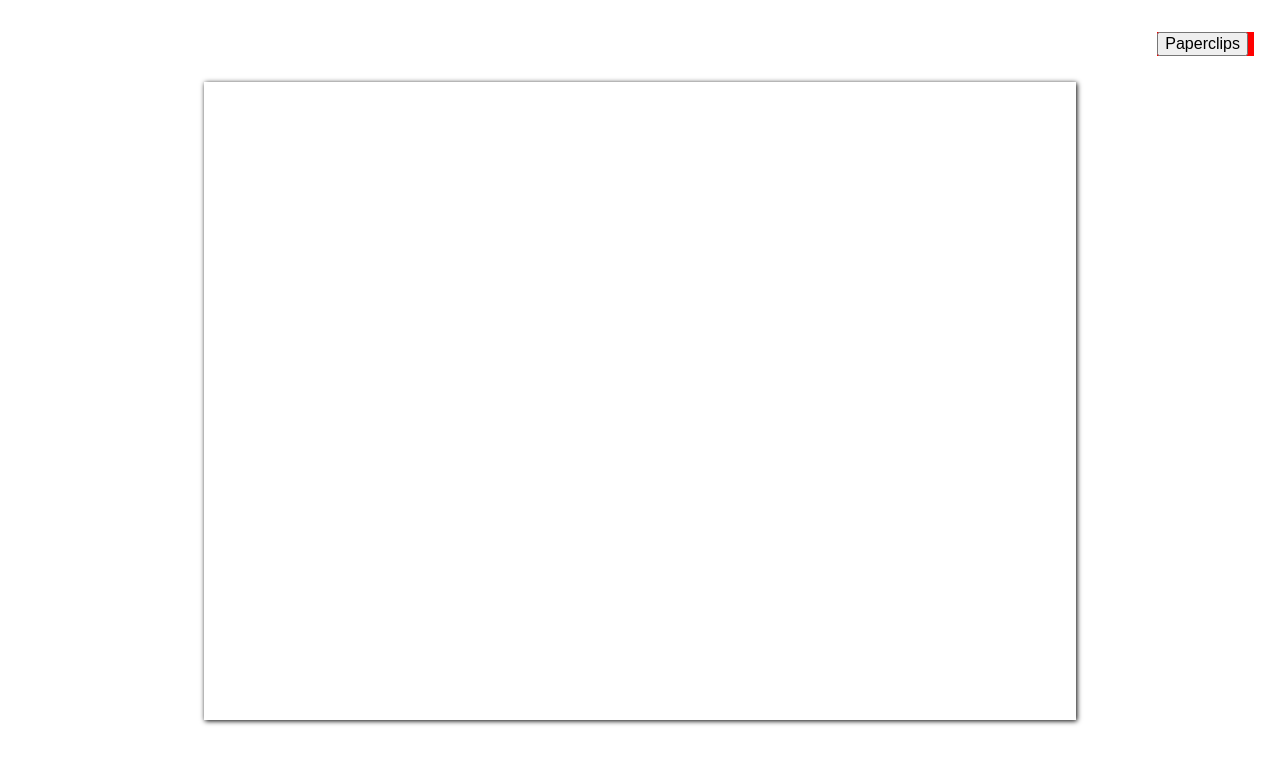
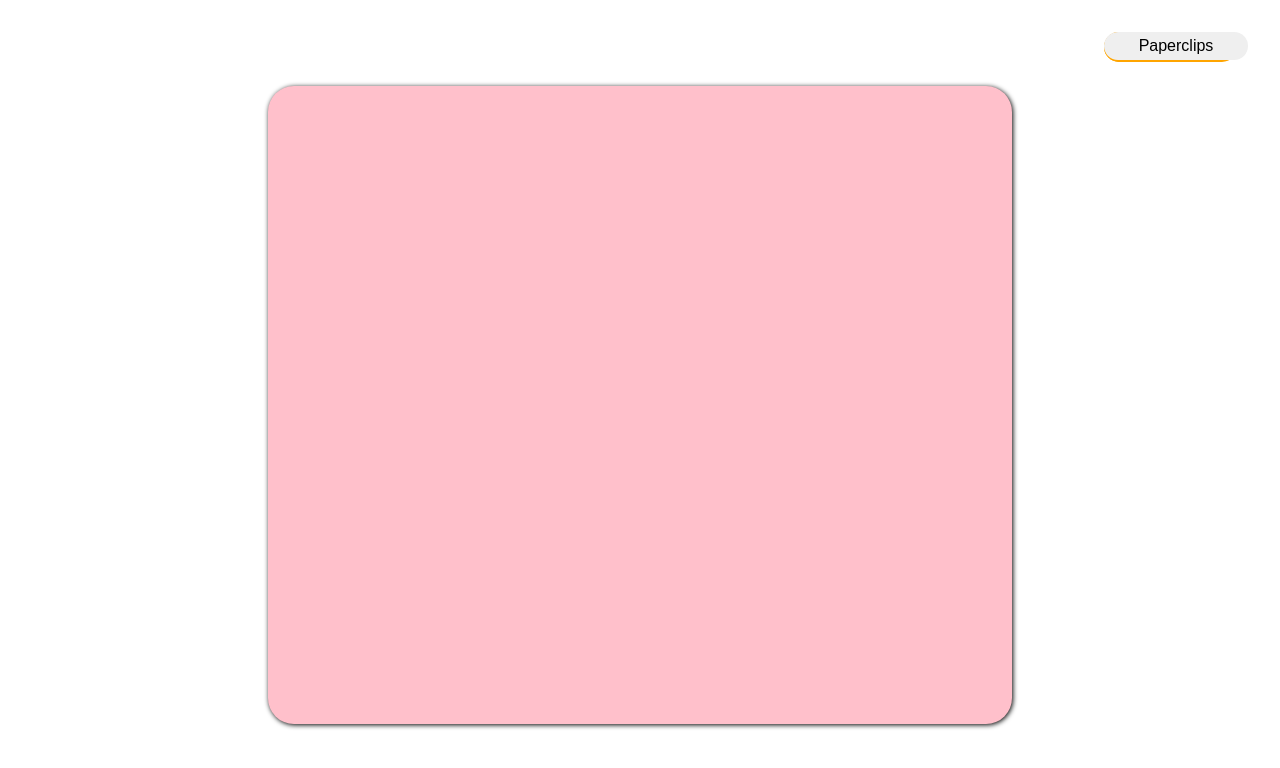
Before and after one commit to cooljasonmelton/paperclips-fe, a React (Create React App) app: page /write in a window 1280 px wide. Shown: the top 768 px of the page. Built offline with nearby package versions, Linux system fonts and the light colour scheme.

Commit message:
styling entry container

```diff
--- a/src/menu/Menu.css
+++ b/src/menu/Menu.css
@@ -10,26 +10,45 @@
 
 .drop-nav{
     position: relative;
-    background-color: red;
 }
 
 .nav-button{
     position: relative;
     z-index: 1;
-    width: 100%;
+
+    padding: 0.3em 2em;
+
+    width: 9em;
+
+    border: none;
+    border-radius: 1em;
+
+    background-color: none;
+
     font-size: 1em;
+}
+
+.nav-button:focus {
+    background-color: #ffff00;
+    border-radius: 1em;
+    outline: 0;
 }
 
 .nav-item{
     position: absolute;
     top: 0;
-    height: 1.1em;
-    padding: 0.2em;
+
+    max-width: 9em;
+
+    padding: 0.3em 2em;
+
+    background-color: orange;
+    border-radius: 1em;
+
+    font-size: 1em;
+    text-align: center;
+
     transition: 0.5s;
-    width: 100%;
-    /* border: 1px solid pink; */
-    background-color: red;
-
 }
 
 .nav-item:hover{
@@ -37,10 +56,8 @@
 }
 
 .open-1{
-    top: 2.5em;
-
+    top: 2.0em;
 }
 .open-2{
-    top: 4.5em;
-
+    top: 4.0em;
 }
--- a/src/menu/Menu.js
+++ b/src/menu/Menu.js
@@ -24,8 +24,14 @@ const Menu = props => {
     <div className="Menu">
       <div className="drop-nav">
         <button className="nav-button" onClick={()=>setOpenDrop(!openDrop)}> Paperclips </button>
-        <div className={setNavClass(1)} onClick={e=>navigateSite(e)}>Write</div>
-        <div className={setNavClass(2)} onClick={e=>navigateSite(e)}>Analytics</div>
+        <div className={setNavClass(1)}
+          onClick={e=>navigateSite(e)}>
+           <div className="nav-text">Write</div>
+        </div>
+        <div className={setNavClass(2)}
+          onClick={e=>navigateSite(e)}>
+            Analytics
+        </div>
       </div>
     </div>
   );
--- a/src/writing/EntryContainer.css
+++ b/src/writing/EntryContainer.css
@@ -1,5 +1,5 @@
 .EntryContainer{
-    width: 60%;
+    width: 50%;
     display: flex;
     flex-direction: column;
     align-items: center;
@@ -15,6 +15,7 @@
     margin: 1em;
 
     border: none;
+    border-radius: 1em;
     box-shadow: 1px 1px 5px black;
 
     font-size: 2em;
@@ -22,3 +23,7 @@
     resize: none;
     overflow: auto;
 }
+
+.entry-ta:focus{
+    background-color: pink;
+}
--- a/src/writing/EntryContainer.js
+++ b/src/writing/EntryContainer.js
@@ -6,7 +6,7 @@ import './EntryContainer.css';
 // components
 
 const EntryContainer = () => {
-  const [entryText, setEntryText] = useState('    ')
+  const [entryText, setEntryText] = useState('')
   return (
     <div className="EntryContainer">
       <textarea className="entry-ta" autoFocus onChange={e=>setEntryText(e.target.value)} value={entryText}/>
```
